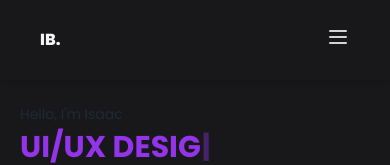
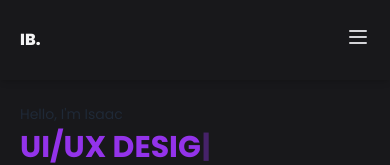
Before and after one commit to deFFataa/portfolio, a React (Vite) app: page / in a window 390 px wide. Shown: the top 165 px of the page. Built offline with nearby package versions, Linux system fonts and the light colour scheme.

Commit message:
fixed spacing

```diff
--- a/src/AboutMe.jsx
+++ b/src/AboutMe.jsx
@@ -132,7 +132,7 @@ function AboutMe() {
                             <div className='space-y-3'>
                                 {isMobile ? (
                                     <div className='mt-6'>
-                                        <select onChange={(e) => handleTabChange(e.target.value)} className="select-about p-3 bg-purple-600 rounded-md text-zinc-100">
+                                        <select onChange={(e) => handleTabChange(e.target.value)} className="select-about p-3 bg-purple-600 rounded-md w-full text-zinc-100">
                                             <option value="education">Education</option>
                                             <option value="skills">Skills</option>
                                             <option value="certifications">Certifications</option>
--- a/src/Navbar.jsx
+++ b/src/Navbar.jsx
@@ -45,7 +45,7 @@ function Navbar() {
     <section className="sticky top-0 z-9999" style={{ backgroundColor: backgroundColor }}>
       <nav
         style={{ backgroundColor: backgroundColor }}
-        className="w-100 lg:bg-[#202024] md:bg-[#6f6ff9] shadow-md transition ease-in h-[80px] flex items-center justify-between px-10"
+        className="w-100 lg:bg-[#202024] md:bg-[#6f6ff9] shadow-md transition ease-in h-[80px] flex items-center justify-between px-5 sm:px-10"
       >
         <div className="font-extrabold text-zinc-100">IB.</div>
         {/* Responsive Burger Menu */}
```
